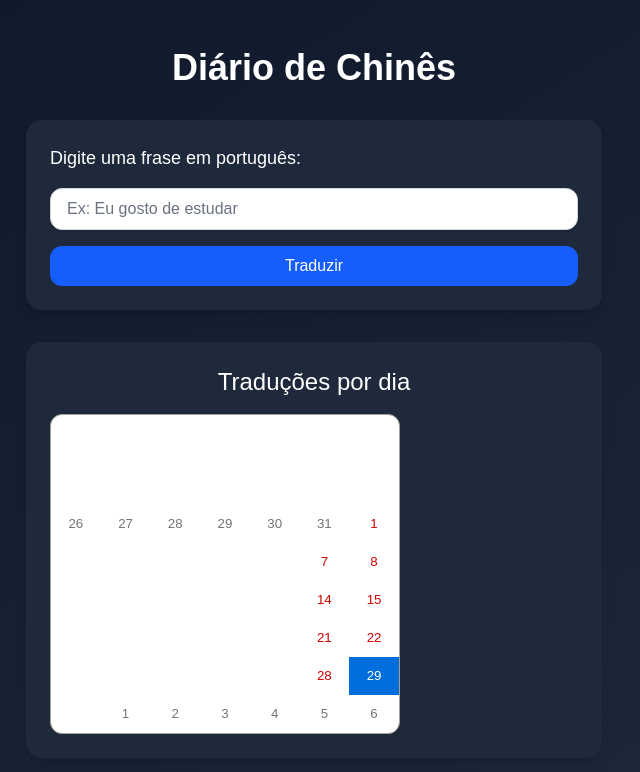
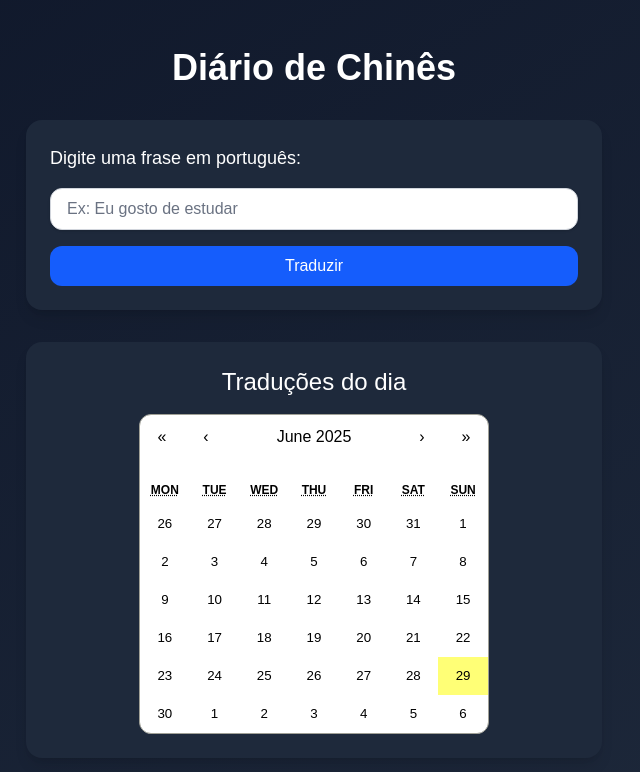
Before and after one commit to jpbsampaio/chines, a Next.js app: page / in a window 1280 px wide. Shown: the top 772 px of the page, without its empty margins (326-966 px from the left). Built offline with nearby package versions, Linux system fonts and the light colour scheme.

Commit message:
refactor: clean up imports and improve calendar styling; update headings for clarity

```diff
--- a/src/app/page.tsx
+++ b/src/app/page.tsx
@@ -22,6 +22,7 @@ export default function Home() {
   return (
     <main
       className="min-h-screen bg-gradient-to-br from-[#0f172a] to-[#1e293b] p-6 text-white flex flex-col items-center gap-8">
+
       <h1 className="text-4xl font-bold mt-6">Diário de Chinês</h1>
 
       <div className="w-full max-w-xl bg-[#1e293b] rounded-2xl shadow-lg p-6 flex flex-col gap-4">
@@ -44,7 +45,8 @@ export default function Home() {
       </div>
 
       <div className="w-full max-w-xl bg-[#1e293b] rounded-2xl shadow-lg p-6">
-        <h2 className="text-2xl mb-4 text-center">Traduções por dia</h2>
+        <h2 className="text-2xl mb-4 text-center">Traduções do dia</h2>
+        <div className="flex justify-center w-full">
           <Calendar
             onChange={(date) => setSelectedDate(date as Date)}
             value={selectedDate}
@@ -54,8 +56,33 @@ export default function Home() {
                 <div className="text-xs text-green-400 text-center mt-1">✓</div>
               ) : null;
             }}
-          className="rounded-xl overflow-hidden w-full"
+            className="rounded-xl overflow-hidden mx-auto bg-white text-black"
+            tileClassName="text-black"
           />
+        </div>
+        <style jsx global>{`
+            .react-calendar button {
+                color: #000;
+            }
+
+            .react-calendar__month-view__weekdays {
+                color: #000;
+            }
+
+            .react-calendar__navigation button {
+                color: #000;
+            }
+
+            .react-calendar__tile--active {
+                background: #006edc;
+                color: white !important;
+            }
+
+            .react-calendar__tile--now {
+                background: #ffff76;
+                color: black !important;
+            }
+        `}</style>
         {history[selectedDate.toDateString()] && (
           <div className="mt-4 text-center">
             <p className="text-sm">Tradução de {selectedDate.toDateString()}:</p>
--- a/src/components/Button/button.tsx
+++ b/src/components/Button/button.tsx
@@ -1,11 +1,11 @@
-import { ButtonHTMLAttributes, ReactNode } from "react";
+import {ButtonHTMLAttributes, ReactNode} from "react";
 
 interface ButtonProps extends ButtonHTMLAttributes<HTMLButtonElement> {
   children: ReactNode;
   className?: string;
 }
 
-export const Button = ({ children, className = "", ...props }: ButtonProps) => {
+export const Button = ({children, className = "", ...props}: ButtonProps) => {
   return (
     <button
       className={
--- a/src/components/Input/input.tsx
+++ b/src/components/Input/input.tsx
@@ -1,11 +1,11 @@
-import { InputHTMLAttributes, forwardRef } from "react";
+import {InputHTMLAttributes, forwardRef} from "react";
 
 interface InputProps extends InputHTMLAttributes<HTMLInputElement> {
   className?: string;
 }
 
 export const Input = forwardRef<HTMLInputElement, InputProps>(
-  ({ className = "", ...props }, ref) => {
+  ({className = "", ...props}, ref) => {
     return (
       <input
         ref={ref}
```
Also changed, not shown: src/service/home.service.ts (added). Lines whose indentation alone changed are shown as unchanged.
